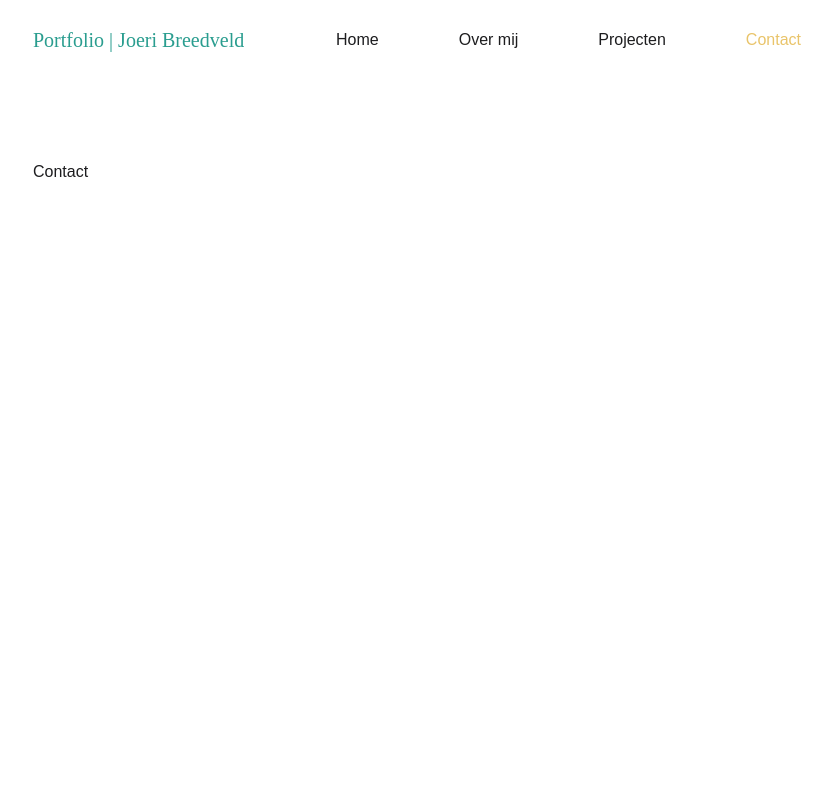
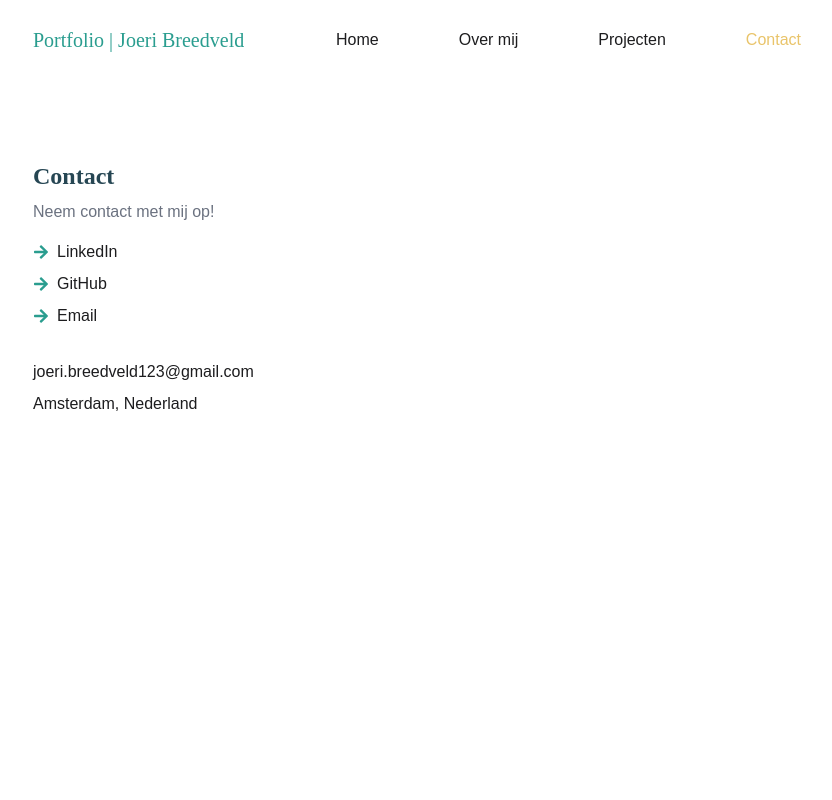
Before and after one commit to joeribreedveld/portfolio-website-v4, a Next.js app: page /contact in a window 1280 px wide. Shown: the top 800 px of the page, without its empty margins (223-1055 px from the left). Built offline with nearby package versions, Linux system fonts and the light colour scheme.

Commit message:
feat(contact): make contact page, add links and contact info

```diff
--- a/pages/contact.tsx
+++ b/pages/contact.tsx
@@ -1,11 +1,31 @@
 // Imports
 import type { NextPage } from "next"
+import { FaArrowRight } from "react-icons/fa"
 
 // Functions
 const Contact: NextPage = () => {
 	return (
 		<div className='page-padding-x page-padding-y'>
-			<p>Contact</p>
+			<h2 className='text-2xl font-bold pb-2 text-primary font-serif'>Contact</h2>
+			<p className='text-gray-500 pb-4'>Neem contact met mij op!</p>
+			<ul className='flex flex-col gap-2 pb-8'>
+				<li className='flex items-center gap-2'>
+					<FaArrowRight className='text-secondary' />
+					LinkedIn
+				</li>
+				<li className='flex items-center gap-2'>
+					<FaArrowRight className='text-secondary' />
+					GitHub
+				</li>
+				<li className='flex items-center gap-2'>
+					<FaArrowRight className='text-secondary' />
+					Email
+				</li>
+			</ul>
+			<ul className='flex flex-col gap-2'>
+				<li>joeri.breedveld123@gmail.com</li>
+				<li>Amsterdam, Nederland</li>
+			</ul>
 		</div>
 	)
 }
```
